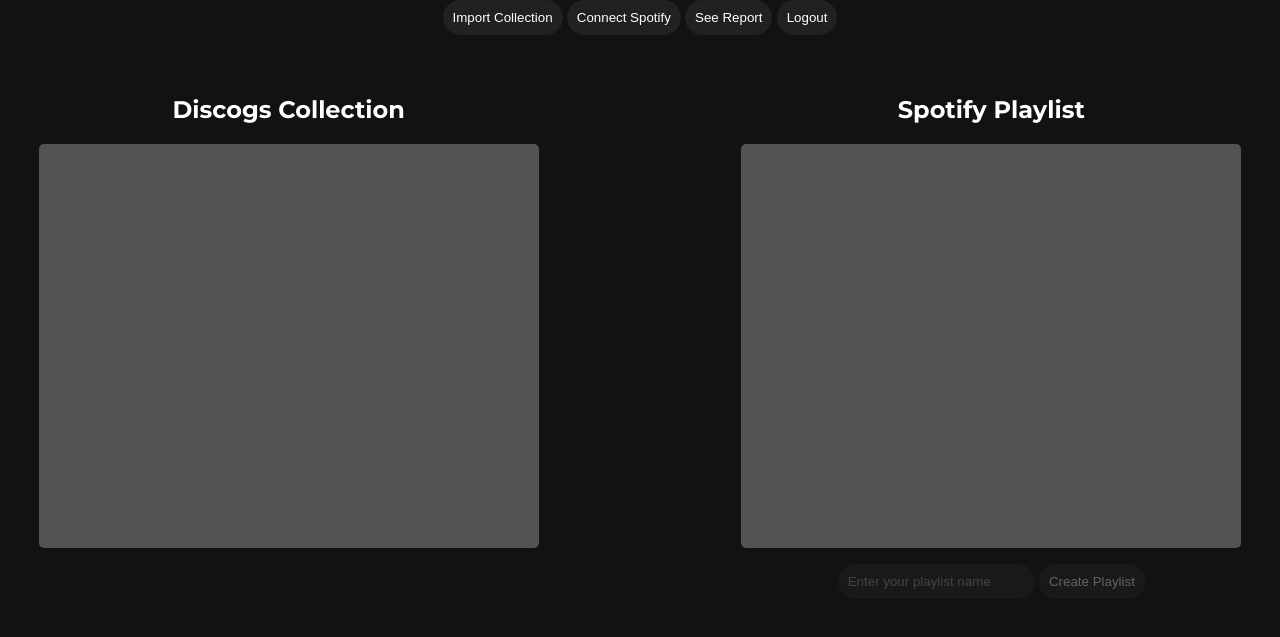
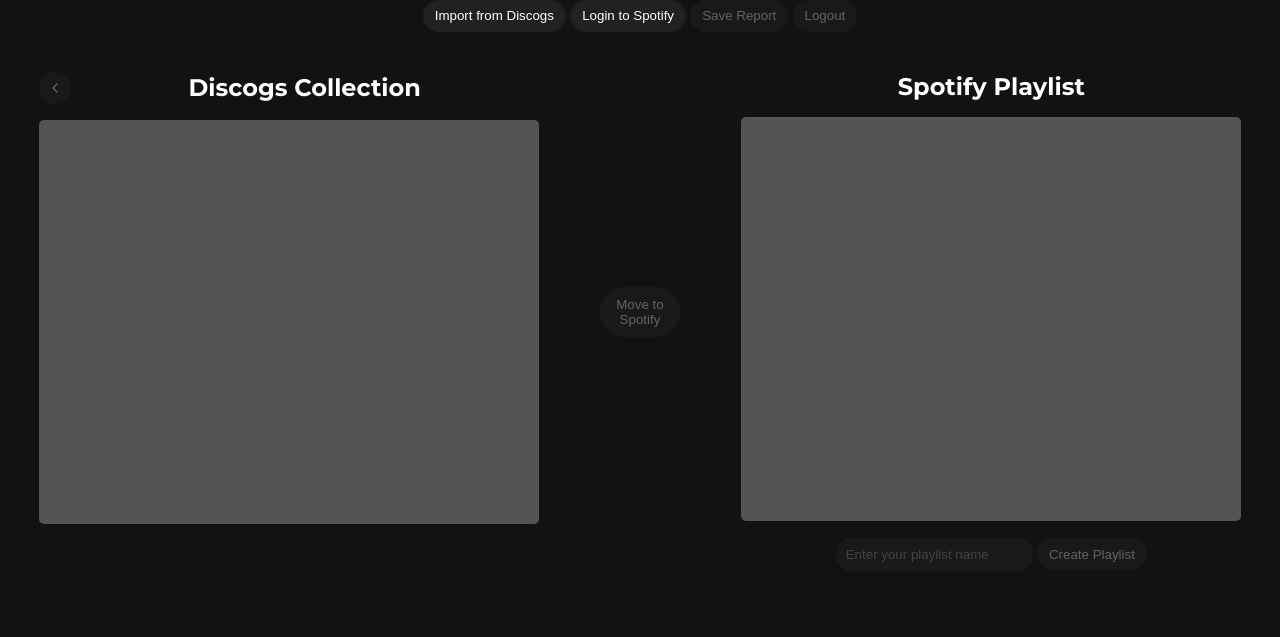
Before and after one commit to oskarprzybylski23/Discofy, a Flask app: page / in a window 1280 px wide. Shown: the part 163-800 px from the top of the page. Run offline with Flask 3, Linux system fonts and the light colour scheme.

Commit message:
style buttons and modify and add toggle functions

```diff
--- a/App/static/Script.js
+++ b/App/static/Script.js
@@ -6,6 +6,7 @@ async function startImportProcess() {
 
   if (authorized) {
     console.log('Already authorized. Fetching collection.');
+    toggleLogoutButton();
     getLibrary(); // Directly fetch and display the collection
   } else {
     console.log('Not authorized. Opening authorization URL.');
@@ -100,6 +101,7 @@ function checkAuthorizationStatus() {
     console.log(`check authorization status: ${authorized}`);
 
     if (authorized) {
+      toggleLogoutButton();
       clearInterval(interval);
       getLibrary(); // Fetch the collection
     }
@@ -182,10 +184,10 @@ async function openAuthorizationUrl() {
   const data = await response.json();
 
   // Specify dimensions and features for the modal window
-  const width = 500; // Width of the window
-  const height = 600; // Height of the window
-  const left = (window.innerWidth - width) / 2; // Center the window horizontally
-  const top = (window.innerHeight - height) / 2; // Center the window vertically
+  const width = 500;
+  const height = 600;
+  const left = (window.innerWidth - width) / 2;
+  const top = (window.innerHeight - height) / 2;
 
   const features = `width=${width},height=${height},top=${top},left=${left},resizable=yes,scrollbars=yes,status=yes`;
 
@@ -197,6 +199,7 @@ function logoutUser() {
   fetch('/logout')
     .then((response) => {
       if (response.ok) {
+        toggleLogoutButton();
         console.log('User logged out');
       }
     })
@@ -266,6 +269,7 @@ function createPlaylist() {
         playlistLinkElement.innerText = 'Open in Spotify';
         playlistLinkElement.target = '_blank';
         feedbackElement.appendChild(playlistLinkElement);
+        toggleSaveReportButton();
       } else {
         console.error(data.message);
         feedbackElement.innerText = data.message;
@@ -333,7 +337,6 @@ function hideSpinner(spinnerId) {
   if (spinner) spinner.style.display = 'none';
 }
 
-
 function togglePlaylistNameInput() {
   const inputField = document.getElementById('playlist-name');
   inputField.disabled = !inputField.disabled;
@@ -352,8 +355,22 @@ function toggleCreatePlaylistButton() {
 }
 
 function toggleReturnButton(showButton) {
-  const returnButton = document.getElementById('libraryReturnButton');
-  const transferButton = document.getElementById('libraryTransferButton');
-  returnButton.style.display = showButton ? 'block' : 'none';
-  transferButton.style.display = showButton ? 'block' : 'none';
+  const button = document.getElementById('libraryReturnButton');
+  button.disabled = !button.disabled;
+  toggleTransferButton();
 }
+
+function toggleTransferButton(showButton) {
+  const button = document.getElementById('libraryTransferButton');
+  button.disabled = !button.disabled;
+}
+
+function toggleSaveReportButton(showButton) {
+  const button = document.getElementById('seeReportButton');
+  button.disabled = !button.disabled;
+}
+
+function toggleLogoutButton(showButton) {
+  const button = document.getElementById('logoutButton');
+  button.disabled = !button.disabled;
+}
--- a/App/static/styles.css
+++ b/App/static/styles.css
@@ -68,12 +68,27 @@ input:disabled {
     color: var(--font-bright);
     border: none;
     border-radius: 500px;
-    padding: 10px 10px;
+    padding: 4px 12px;
     cursor: pointer;
     transition: background-color 0.3s, transform 0.2s;
+    min-height: 32px;
 }
 
-.button:hover {
+.button-round {
+    display: inline-flex;
+    align-items: center;
+    justify-content: center;
+    background-color: var(--mid-background);
+    color: var(--font-bright);
+    border: none;
+    border-radius: 50%;
+    cursor: pointer;
+    transition: background-color 0.3s, transform 0.2s;
+    height: 32px;
+    width: 32px;
+}
+
+.button:hover, .button-round:hover {
     background-color: var(--light-background);
 }
 
@@ -81,7 +96,7 @@ input:disabled {
     background-color: var(--mid-background);
 }
 
-.button:disabled {
+.button:disabled, .button-round:disabled {
     background-color: var(--mid-background);
     opacity: 50%;
     color: var(--font-dark);
@@ -93,6 +108,22 @@ input:disabled {
     flex-direction: row;
     justify-content: space-around;
     margin-top: 20px;
+}
+
+.header-container {
+    display: flex;
+    align-items: center;
+    justify-content: space-between; /* Ensures the button and the placeholder div push the title to the center */
+    text-align: center;
+}
+
+.header-container h2 {
+    flex-grow: 1; /* Allows the title to take up as much space as possible, centering it */
+    margin: 0; /* Adjust as necessary */
+}
+
+.header-container > div {
+    flex-grow: 1; /* Matches the button's space on the opposite side to maintain center alignment */
 }
 
 .list-section {
@@ -165,10 +196,6 @@ cursor: default;
     font-size: 0.8rem;
 }
 
-#libraryReturnButton, #libraryTransferButton {
-    display: none;
-}
-
 #libraryTransferButton {
     height: 50px;
 }
@@ -178,6 +205,10 @@ cursor: default;
     display: flex;
     flex-direction: column;
     justify-content: center;
+}
+
+#libraryReturnButton {
+    align-self: left;
 }
 
 .album-cover {
--- a/App/templates/index.html
+++ b/App/templates/index.html
@@ -19,10 +19,10 @@
     </header>
     <main>
     <div id="button-section">
-      <button class="button" onclick="startImportProcess()">Import Collection</button>
-      <button class="button" onclick="getSpotifyAuthURLAndRedirect()">Connect Spotify</button>
-      <button class="button" onclick="seeReport()">See Report</button>
-      <button class="button" onclick="logoutUser()">Logout</button>
+      <button class="button" onclick="startImportProcess()">Import from Discogs</button>
+      <button class="button" onclick="getSpotifyAuthURLAndRedirect()">Login to Spotify</button>
+      <button class="button" id="seeReportButton" onclick="seeReport()" disabled>Save Report</button>
+      <button class="button" id="logoutButton" onclick="logoutUser()" disabled>Logout</button>
     </div>
     <div id="display-section">
       <div class="list-section" id="list-container-discogs">
@@ -30,20 +30,27 @@
         <img src="../static/spinner.svg" class="spinner" id="loading-spinner-discogs" alt="Loading...">
         <span id="spinner-text-discogs" class="spinner-text"></span>
       </div>
-
+      <div class="header-container">
+        <button class="button-round" id="libraryReturnButton" onclick="returnToLibrary()" disabled>
+          <svg width="16px" height="16px" viewBox="0 0 24 24" fill="none" xmlns="http://www.w3.org/2000/svg">
+            <path d="M15 6l-6 6 6 6" stroke="currentColor" stroke-width="2" stroke-linecap="round" stroke-linejoin="round"/>
+          </svg>
+        </button>
         <h2>Discogs Collection</h2>
+      </div>
         <ul class="collection-list" id="list-discogs"></ul>
-        <button class="button" id="libraryReturnButton" onclick="returnToLibrary()">Return to Folder View</button>
       </div>
       <div id="transfer-button-container">
-        <button class="button" id="libraryTransferButton" onclick="transferCollectionToSpotify()">Move to Spotify</button>
+        <button class="button" id="libraryTransferButton" onclick="transferCollectionToSpotify()" disabled>Move to Spotify</button>
       </div>
       <div class="list-section" id="list-container-spotify">
         <div class="spinner-container" id="loading-spinner-spotify" style="display: none;">
           <img src="../static/spinner.svg" class="spinner" id="loading-spinner-spotify" alt="Loading...">
           <span id="spinner-text-spotify" class="spinner-text">Text</span>
         </div>
+        <div class="header-container">
         <h2>Spotify Playlist</h2>
+        </div>
         <ul class="collection-list" id="list-spotify"></ul>
         <input type="text" id="playlist-name" maxlength="100" placeholder="Enter your playlist name" oninput="toggleCreatePlaylistButton()" disabled>
         <button class="button" id="create-playlist-button" onclick="createPlaylist()" disabled>Create Playlist</button>
```
